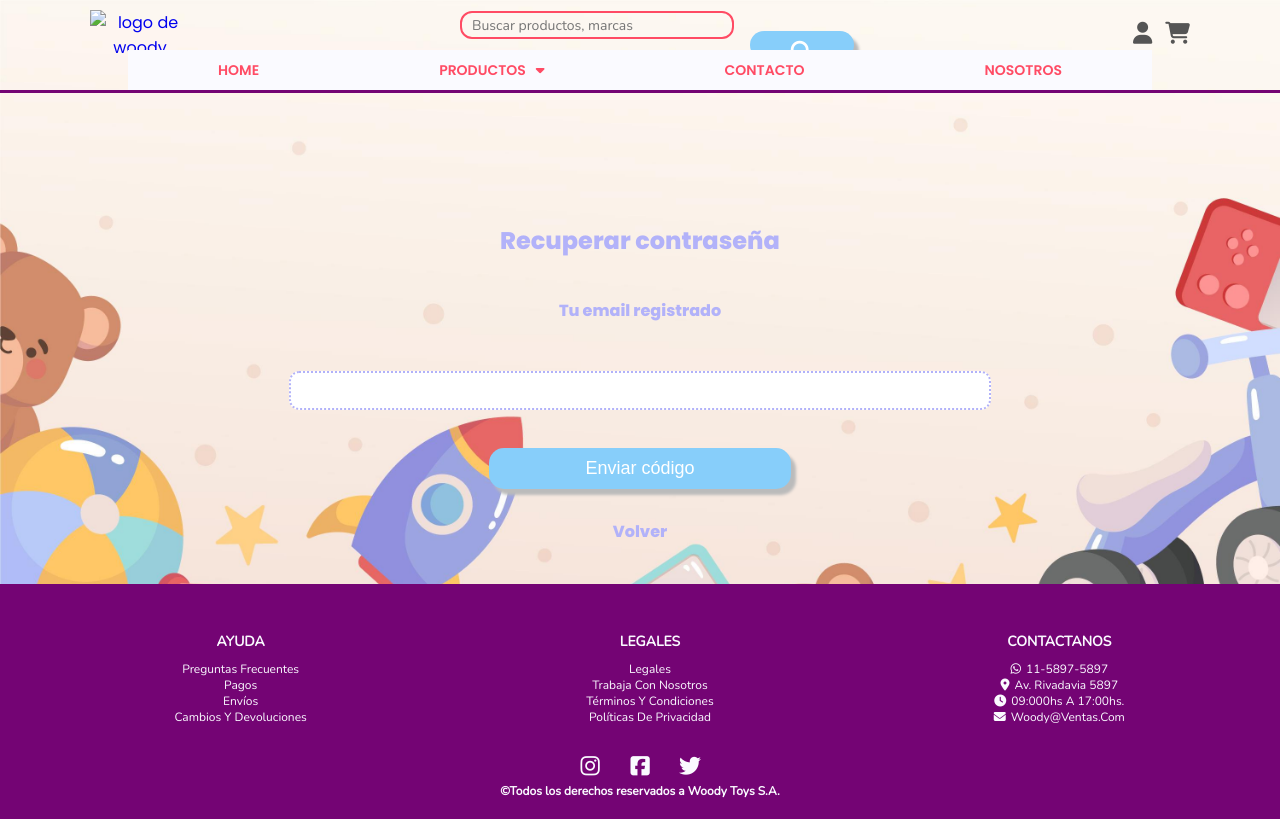
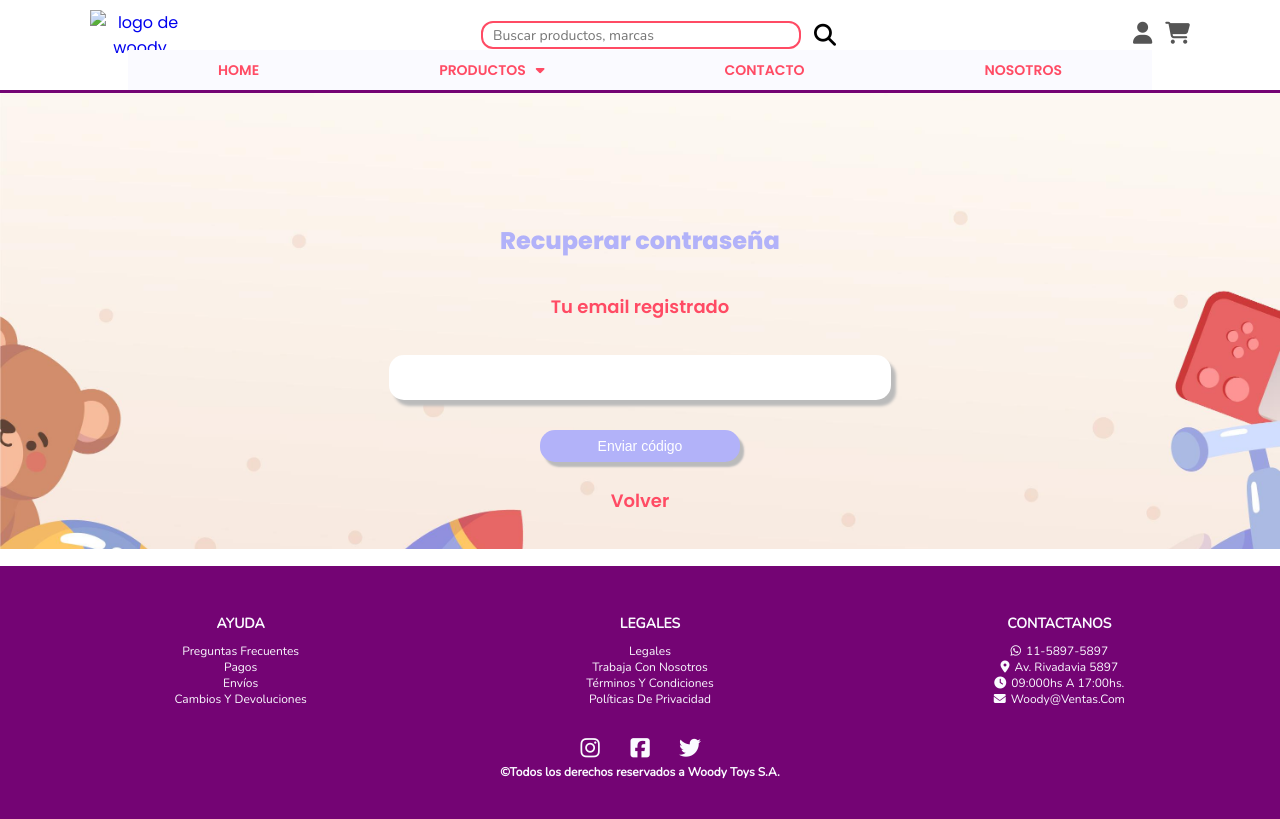
Before and after one commit to Rodrigollusco/TPI-DH, a Node server app: page /password in a window 1280 px wide. After the commit the page ends 779 px from the top, so only its background shows below. Run offline with Node 20, Linux system fonts and the light colour scheme; some libraries are stand-ins or nearby versions.

Commit message:
login and register button styles fixed

```diff
--- a/site_woody/public/stylesheets/password.css
+++ b/site_woody/public/stylesheets/password.css
@@ -1,12 +1,9 @@
-
 .body-password {
     height: 100vh;
     width: 100%;
-   /*  background-color: var(--color-bg); */
+    /*  background-color: var(--color-bg); */
     text-align: center;
-    background-image: url('/images/4680620.jpg');
-    background-repeat: no-repeat;
-    background-size: cover;
+
 
 
 }
@@ -33,9 +30,11 @@
     padding: 10px;
     align-self: center;
 }
-.body-password .password-info-container h2{
+
+.body-password .password-info-container h2 {
     color: var(--color-pink);
 }
+
 .body-password .inputs-container p {
     display: flex;
     flex-direction: column;
@@ -49,7 +48,7 @@
 .body-password .input {
     text-align: center;
     margin: 15px 0;
-    width:80%;
+    width: 70%;
     padding: 10px;
     border-radius: 15px 15px;
     border-style: dotted;
@@ -57,7 +56,7 @@
 
 }
 
-.body-password button {
+.body-password .inputs-container button {
     border-radius: 15px 15px;
     border: none;
     background-color: var(--color-title-bg);
@@ -76,10 +75,19 @@
     color: var(--color-gray);
     margin-top: 15px;
 }
-@media(min-width:460px){
-    .body-password .password-info-container h2{
+
+@media(min-width:460px) {
+    .body-password .password-design {
+
+        background-image: url('/images/4680620.jpg');
+        background-repeat: no-repeat;
+        background-size: cover;
+    }
+
+    .body-password .password-info-container h2 {
         color: var(--color-title-bg);
     }
+
     .body-password .inputs-container p {
         display: flex;
         flex-direction: column;
@@ -94,62 +102,74 @@
     .body-password .input {
         text-align: center;
         margin: 15px 0;
-        width: 80%;
-        padding: 8px;
+        width: 70%;
+        padding: 10px 0;
         border-radius: 15px 15px;
-        border-style: dotted;
-    border-color: lightskyblue;
+        border-style: none;
+        box-shadow: 5px 6px 3px rgb(187, 187, 187);
+    }
 
-    }
-    .body-password button {
+    .body-password .inputs-container button {
         border-radius: 15px 15px;
         border: none;
         background-color: var(--color-pink);
         width: 30%;
         color: white;
         margin: 20px 6px auto;
-        padding: 8px;
+        padding: 10px;
         font-size: 14px;
-        box-shadow: 5px 6px 3px rgb(187, 187, 187);
+        box-shadow: 4px 5px 2px rgb(187, 187, 187);
     }
 }
-@media(min-width:760px){
 
-    .body-password .password-info-container h2{
-        color: var(--color-title-bg);
+@media(min-width:760px) {
+
+    .body-password .input {
+        margin: 10px 0;
+        width: 50%;
+        padding: 15px 0;
+        border-radius: 15px 15px;
+        border-style: none;
+        box-shadow: 5px 6px 3px rgb(187, 187, 187);
+
     }
-    .body-password .inputs-container p {
+
+    .body-password .inputs-container {
         display: flex;
         flex-direction: column;
-        font-size: 16px;
-        text-align: center;
-        padding: 10px;
-        color: var(--color-title-bg);
-
-        border-radius: 30%;
-        font-weight: 800;
-        margin: 20px;
+        align-items: center;
     }
 
+    .body-password .inputs-container button {
+        display: block;
+        width: 20%;
+        padding: 8px;
+        background-color: var(--color-title-bg);
+    }
+
+    .body-password .inputs-container p {
+        font-size: var(--fs-bodytext);
+    }
+}
+
+@media(min-width:1200px) {
     .body-password .input {
-        text-align: center;
-        margin: 18px 0;
-        width: 70%;
-        padding: 10px;
-        border-radius: 10px 10px;
-        border-style: dotted;
-        border-color: var(--color-title-bg);
+        margin: 10px 0;
+        width: 50%;
+        padding: 15px 0;
+        border-radius: 15px 15px;
+        border-style: none;
+        box-shadow: 5px 6px 3px rgb(187, 187, 187);
 
     }
-    .body-password button {
-        border-radius: 15px 15px;
-        border: none;
-        background-color: #87cefa;
-        width: 30%;
-        color: white;
-        margin: 20px 6px auto;
-        padding: 10px;
-        font-size: 18px;
-        box-shadow: 5px 6px 3px rgb(187, 187, 187);
+
+    .body-password .inputs-container button {
+        width: 20%;
+        padding: 8px;
     }
+
+    .body-password .inputs-container p {
+        font-size: var(--fs-bodytext);
+    }
+
 }
--- a/site_woody/views/passwordless.html
+++ b/site_woody/views/passwordless.html
@@ -103,7 +103,7 @@
                    <input type="text" class="input" name="input" id="input">
 
                     <button type="submit">Enviar código</button>
-                    <a href="/sesion">
+                    <a href="/login">
                         <p>Volver</p>
                     </a>
               </form>
--- a/site_woody/views/register.html
+++ b/site_woody/views/register.html
@@ -106,14 +106,14 @@
                     <p class="p-input">Repetir contraseña</p>
                     <input type="password" class="input" name="password-reg" id="password-reg">
 
-                    <div class="terminos">
+                    <div class="terminoss">
                         <input type="checkbox" name="terminos-reg" id="terminos-reg">
                      <label for="terminos-reg">Acepto términos y condiciones</label>
                      </div>
 
 
                     <div class="footer-register">
-                        <button class="btn2"><a href="/">Registrate</a></button>
+                        <button class="button-reg"><a href="/">Registrate</a></button>
                         <a href="/login">
                             <p>¿Ya tenés cuenta?</p>
                         </a>
```
Also changed, not shown: site_woody/public/stylesheets/login.css (+81 -65 lines), site_woody/public/stylesheets/register.css (+116 -75 lines), site_woody/views/login.html (+5 -2 lines).
